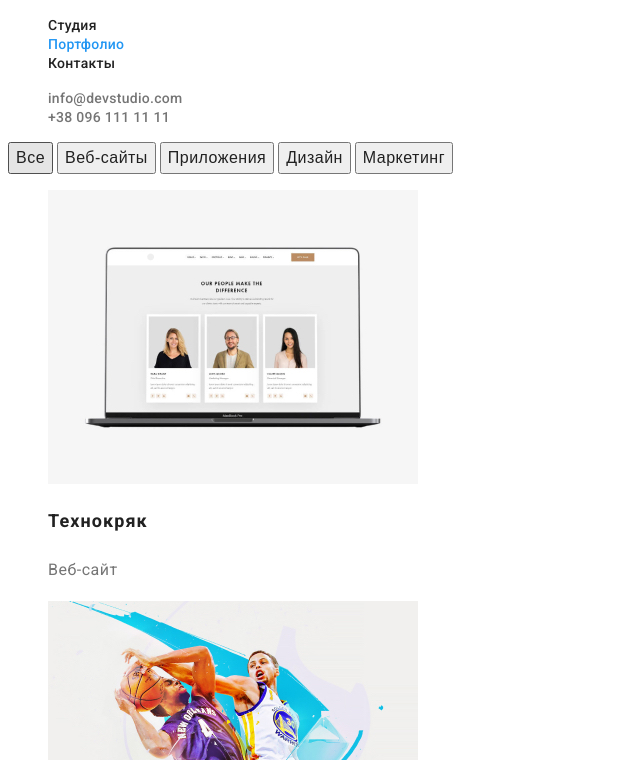
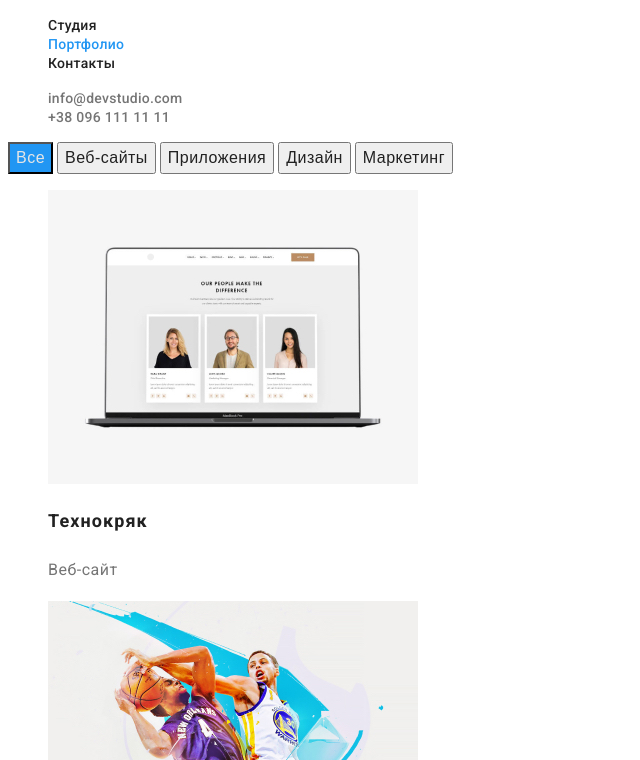
Before and after one commit to Ex0rc1st/goit-markup-hw-02, a plain HTML site: page portfolio.html in a window 1280 px wide. In both pictures the pointer is over the button "Все". Shown: the part 40-800 px from the top of the page, without its empty margins (0-640 px from the left). Drawn offline with Linux system fonts and the light colour scheme.

Commit message:
подсветка кнопок

```diff
--- a/css/styles.css
+++ b/css/styles.css
@@ -199,6 +199,10 @@ a {
   cursor: pointer;
   color: var(--secondary-text-color);
 }
+.portfolio-btn:hover {
+  background-color: var(--action-color);
+  color: var(--background-main);
+}
 .portfolio-header {
   font-family: 'Roboto';
   font-style: normal;
```
